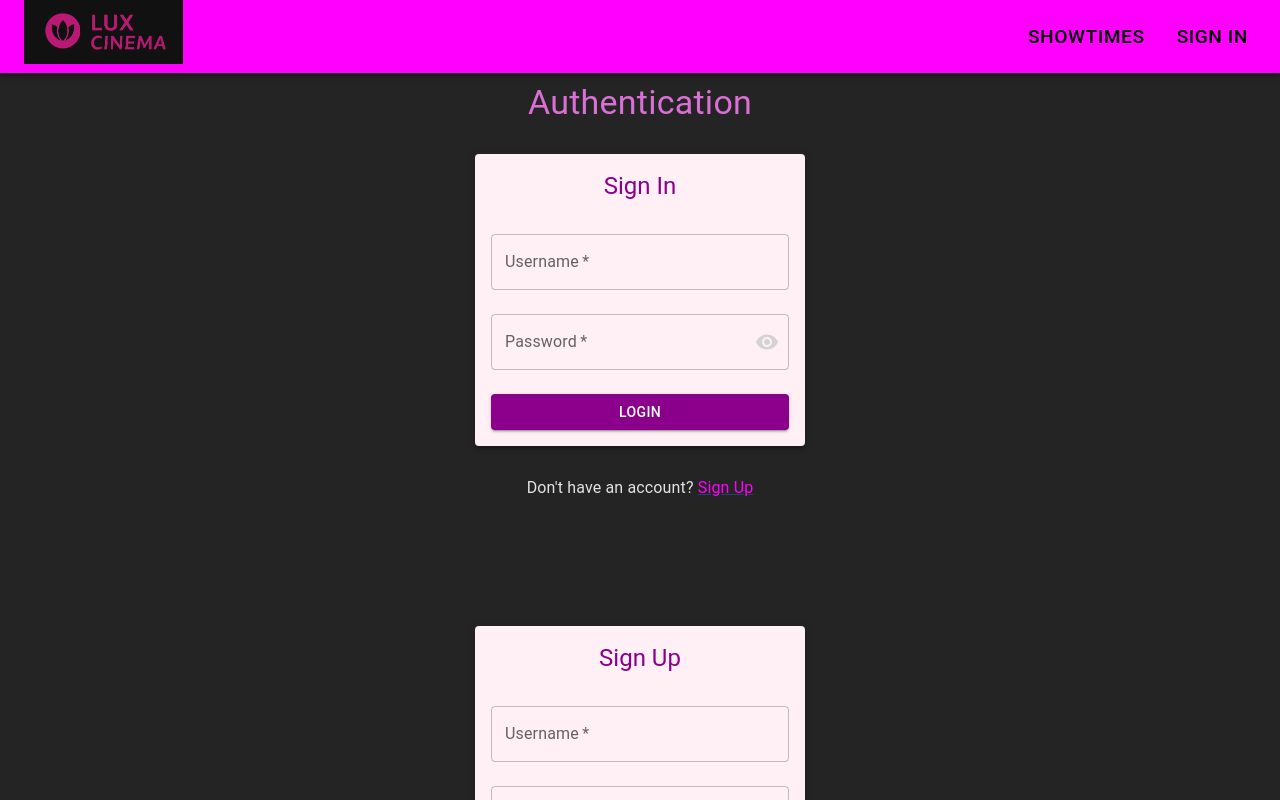
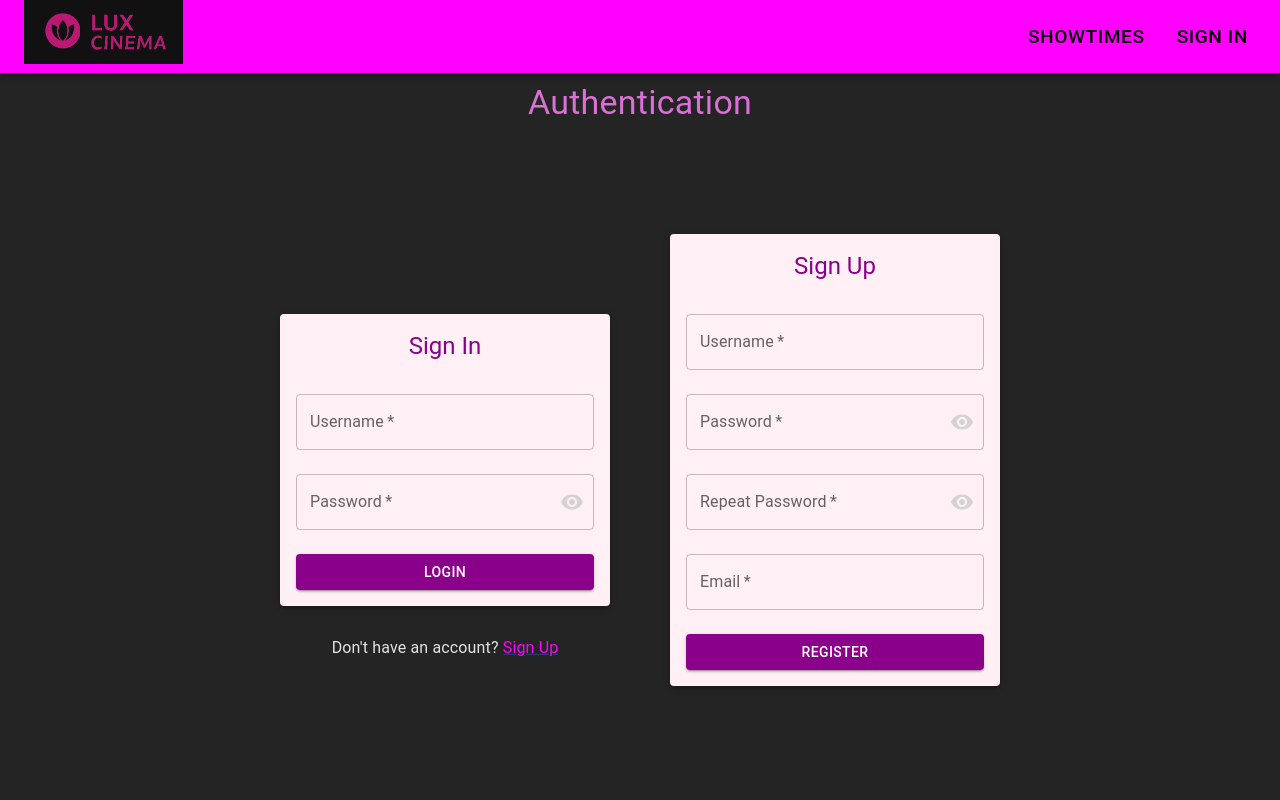
Before and after one commit to JekaterinaShashkina/Project_Kino, a React (Vite) app in the folder frontend/: page /auth in a window 1280 px wide. Shown: the top 800 px of the page. Built offline with nearby package versions, Linux system fonts and the light colour scheme; no server answers; some icons are missing.

Commit message:
right roles, responsive auth, mobile add username

```diff
--- a/frontend/src/components/FilmListSection.jsx
+++ b/frontend/src/components/FilmListSection.jsx
@@ -34,7 +34,7 @@ const FilmListSection = () => {
             </Typography>
             <Grid container spacing={2}>
                 {films.map((film) => (
-                    <Grid item key={film.movieid} xs={12} sm={6} md={4} lg={3}>
+                    <Grid item key={film.movieid} xs={12} sm={6} md={4} lg={3} sx={{margin: '0 auto'}}>
                         <FilmCard film={film} />
                     </Grid>
                 ))}
--- a/frontend/src/components/Header.jsx
+++ b/frontend/src/components/Header.jsx
@@ -26,6 +26,14 @@ const Header = () => {
   const [drawerOpen, setDrawerOpen] = useState(false);
   const navigate = useNavigate();
 
+  let isAdmin = false
+  if (user) {
+    isAdmin = Array.isArray(user.roles) && user.roles.some(r => {
+    if (typeof r === 'string') return r.toLowerCase() === 'admin';
+    if (typeof r === 'object' && r.rolename) return r.rolename.toLowerCase() === 'admin';
+    return false;
+  });
+  }
   const toggleDrawer = (open) => () => setDrawerOpen(open);
 
   useEffect(() => {
@@ -64,7 +72,7 @@ const Header = () => {
           </IconButton>
           <AppButton component={Link} to="/showtime">ShowTimes</AppButton>
           {user
-            ? <UserMenu user={user} anchorEl={anchorEl} setAnchorEl={setAnchorEl} logout={logout} />
+            ? <UserMenu user={user} anchorEl={anchorEl} setAnchorEl={setAnchorEl} logout={logout} isAdmin={isAdmin} />
             : <AppButton component={Link} to="/auth">Sign In</AppButton>}
         </Box>
       </Toolbar>
@@ -73,7 +81,7 @@ const Header = () => {
       <ResponsiveDrawer
         open={drawerOpen}
         toggleDrawer={toggleDrawer}
-        isAdmin={user}
+        isAdmin={isAdmin}
         user={user}
         onLogout={logout}
         searchTerm={searchTerm}
--- a/frontend/src/components/MainContent.jsx
+++ b/frontend/src/components/MainContent.jsx
@@ -8,13 +8,13 @@ const MainContent = () => {
   return (
     <Box sx={{ flex: 1 }}>
       <Container sx={{ pt: isMobile ? 8 : 12, textAlign: 'center' }}>
-        <Typography variant={isMobile ? "h4" : "h3"} sx={{ fontWeight: '700', color: '#FF00FF' }}>
+        <Typography variant={isMobile ? "h4" : "h2"} sx={{ fontWeight: '700', color: '#FF00FF' }}>
           LUX Cinema
         </Typography>
-        <Typography variant="h6" sx={{ color: '#EE82EE', fontStyle: 'italic' }}>
+        <Typography variant={isMobile ? "h6" : "h4"} sx={{ color: '#EE82EE', fontStyle: 'italic' }}>
           More than comfort. More than cinema.
         </Typography>
-        <Typography variant="h6" sx={{ color: '#FF00FF', fontStyle: 'italic' }}>
+        <Typography variant={isMobile ? "h6" : "h4"} sx={{ color: '#FF00FF', fontStyle: 'italic' }}>
           Forget the world for a while. Just watch.
         </Typography>
       </Container>
--- a/frontend/src/components/ResponsiveDrawer.jsx
+++ b/frontend/src/components/ResponsiveDrawer.jsx
@@ -1,5 +1,5 @@
 import React from 'react';
-import { Drawer, List, ListItem, ListItemText, Divider, IconButton, InputBase, Select, MenuItem, Button, Box } from '@mui/material';
+import { Drawer, List, ListItem, ListItemText, Divider, IconButton, InputBase, Select, MenuItem, Button, Box, Typography } from '@mui/material';
 import { Link } from 'react-router-dom';
 import SearchIcon from '@mui/icons-material/Search';
 import { DatePicker, LocalizationProvider } from '@mui/x-date-pickers';
@@ -11,8 +11,18 @@ const ResponsiveDrawer = ({ open, toggleDrawer, isAdmin, user, onLogout,
     fromDate, setFromDate, toDate, setToDate, categories, handleSearch }) => {
 
     return (
-        <Drawer anchor="right" open={open} onClose={toggleDrawer(false)} sx={{ display: {xs: 'flex', sm: 'none'}}}>
+        <Drawer anchor="right" open={open} onClose={toggleDrawer(false)} sx={{ display: {xs: 'flex', md: 'none'}}}>
+
             <List sx={{ width: 250, p: 2, backgroundColor:'#FFF0F5' }}>
+            {user && (
+                <Box sx={{ px: 2, py: 1 }}>
+                    <Typography variant="h6" sx={{ fontWeight: 'bold', color:'#8B008B' }}>
+                        {Array.isArray(user.roles) ? user.roles.join(', ') : user.roles} : {user.username}
+                    </Typography>
+                <Divider sx={{ my: 2 }} />
+
+                </Box>
+            )}
                 <Box sx={{ display: 'flex', alignItems: 'center', mb: 2, backgroundColor: '#222', p: 1, borderRadius: 1 }}>
                     <InputBase
                         placeholder="Search…"
@@ -94,6 +104,7 @@ const ResponsiveDrawer = ({ open, toggleDrawer, isAdmin, user, onLogout,
 
                 <Divider />
 
+
                 {user ? (
                     <ListItem button onClick={() => { onLogout(); toggleDrawer(false)(); }}>
                         <ListItemText primary="Logout" />
--- a/frontend/src/components/SearchFilter.jsx
+++ b/frontend/src/components/SearchFilter.jsx
@@ -45,7 +45,7 @@ const SearchFilters = ({
       <LocalizationProvider dateAdapter={AdapterDayjs}>
         <DatePicker
           views={['year']}
-          label="Release Year From"
+          label="Release From"
           value={fromDate}
           onChange={(newValue) => setFromDate(newValue)}
           minDate={dayjs('1940-01-01')}
@@ -54,7 +54,7 @@ const SearchFilters = ({
         />
         <DatePicker
           views={['year']}
-          label="Release Year To"
+          label="Release To"
           value={toDate}
           onChange={(newValue) => setToDate(newValue)}
           minDate={dayjs('1940-01-01')}
--- a/frontend/src/components/UserMenu.jsx
+++ b/frontend/src/components/UserMenu.jsx
@@ -2,16 +2,10 @@ import { Box, IconButton, Menu, MenuItem, Typography } from '@mui/material';
 import { Link } from 'react-router-dom';
 import AccountCircle from '@mui/icons-material/AccountCircle';
 
-const UserMenu = ({ user, anchorEl, setAnchorEl, logout }) => {
-  console.log('User object:', user);
+const UserMenu = ({ user, anchorEl, setAnchorEl, logout, isAdmin }) => {
   const userRoles = user?.roles ?? [];
-  console.log('User roles:', userRoles);
 
-  const isAdmin = Array.isArray(userRoles) && userRoles.some(r => {
-    if (typeof r === 'string') return r.toLowerCase() === 'admin';
-    if (typeof r === 'object' && r.rolename) return r.rolename.toLowerCase() === 'admin';
-    return false;
-  });
+
 
   console.log('Is Admin:', isAdmin);
 
--- a/frontend/src/context/AuthContext.jsx
+++ b/frontend/src/context/AuthContext.jsx
@@ -29,7 +29,7 @@ export const AuthProvider = ({children}) => {
             ...userData,
         };
         const now = new Date().getTime();
-        const expiryTime = now + 2 * 60 * 1000;
+        const expiryTime = now + 60 * 60 * 1000;
         setUser(fullUser)
 
         localStorage.setItem('user', JSON.stringify(fullUser))
--- a/frontend/src/pages/AuthPage.jsx
+++ b/frontend/src/pages/AuthPage.jsx
@@ -1,22 +1,27 @@
 import { Box, Typography, Link } from "@mui/material";
-import SignIn from "../components/SignIn";
-import SignUp from "../components/SignUp";
-import Header from "../components/Header";
+import SignIn from "../components/SignIn"
+import SignUp from "../components/SignUp"
+import Header from "../components/Header"
 
 const AuthPage = () => {
     return (
-        <Box display="flex" flexDirection="column" minHeight="100vh">
+        <Box >
             { <Header /> }
-            <Box sx={{ pt: '50px', px: 1, maxWidth: '330px', mx: 'auto' }}>
-                <Typography variant="h4" sx={{ color: '#DA70D6', mb: 2 }}>Authentication</Typography>
-                <Box id="signin" sx={{ mb: 4 }}>
+            <Typography variant="h4" sx={{ pt: '50px', color: '#DA70D6', mb: 2 }}>Authentication</Typography>
+
+            <Box sx={{px: 1, mx: 'auto',   display: "flex",
+                    flexDirection: { xs: 'column', md: 'row' },
+                    justifyContent: 'space-between',
+                    alignItems: "center",
+                    gap: {xs: '10px', md: '60px'} }}>
+                <Box id="signin" sx={{ mb: 4, maxWidth: '330px' }}>
                     <SignIn />
                     <Typography variant="body1" mt={2}>
                         Don't have an account?{" "}
                         <Link href="#signup" sx={{ color: '#FF00FF' }}>Sign Up</Link>
                     </Typography>
                 </Box>
-                <Box id="signup">
+                <Box id="signup" sx={{ mb: 4, maxWidth: '330px' }}>
                     <SignUp />
                     <Typography variant="body1" mt={2}>
                         Already have an account?{" "}
@@ -25,7 +30,7 @@ const AuthPage = () => {
                 </Box>
             </Box>
         </Box>
-    );
-};
+    )
+}
 
-export default AuthPage;
+export default AuthPage
```
